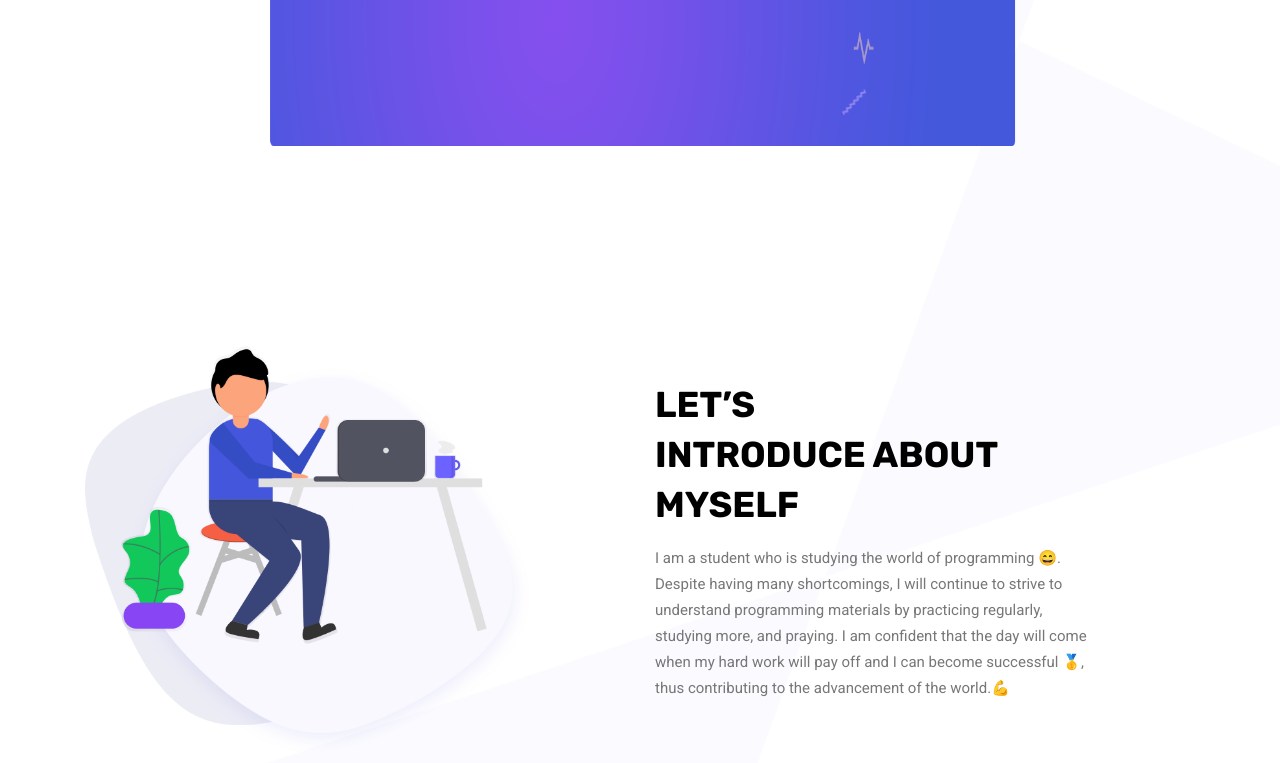
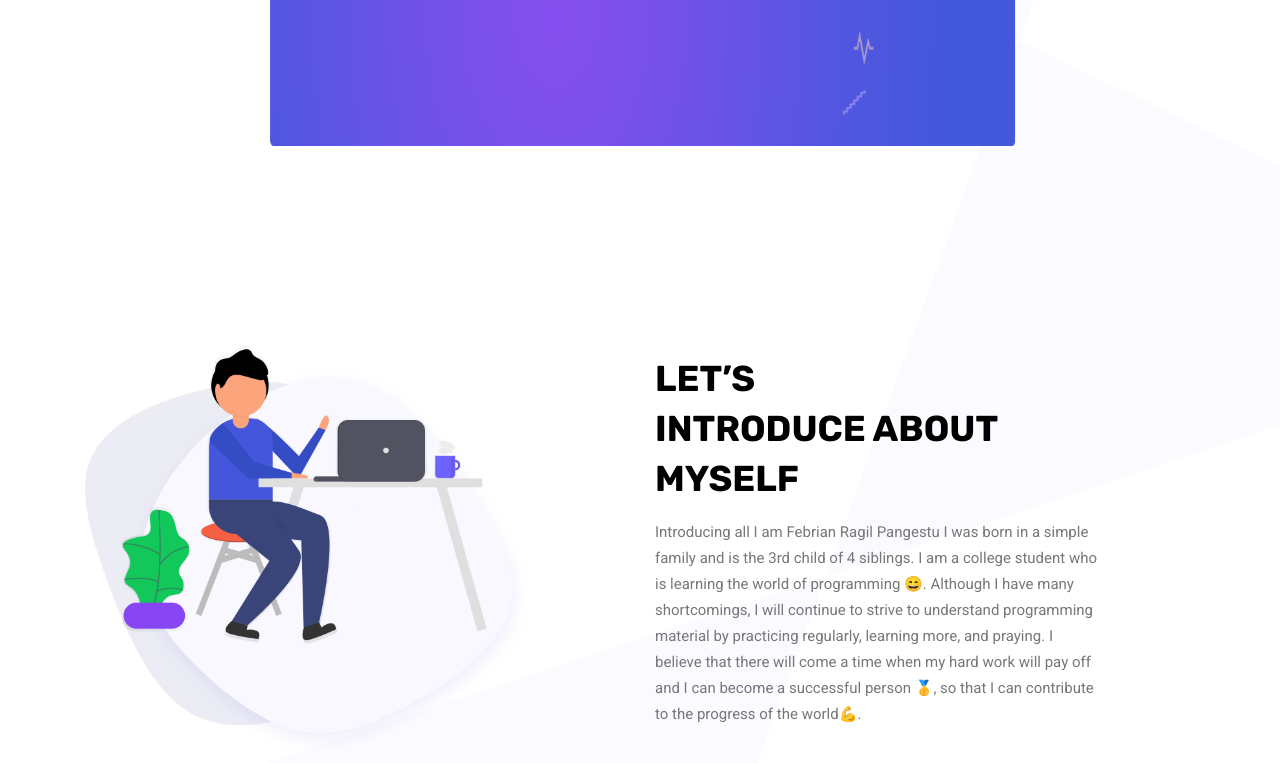
Before and after one commit to koneko-neko/portofolio, a plain HTML site: page about.html in a window 1280 px wide. Shown: the part 339-1102 px from the top of the page. Drawn offline with Linux system fonts and the light colour scheme; some packages are replaced by stand-ins of ours; files whose address does not match are found by name.

Commit message:
Update about.html

```diff
--- a/about.html
+++ b/about.html
@@ -79,10 +79,11 @@
                         <h2>let’s <br>
                             Introduce about <br>
                             myself</h2>
-                        <p>I am a student who is studying the world of programming 😄.
-							Despite having many shortcomings, I will continue to strive to understand programming materials by practicing regularly,
-							studying more, and praying. I am confident that the day will come when my hard work will pay off and I can become successful 🥇,
-							thus contributing to the advancement of the world.💪
+                        <p>Introducing all I am Febrian Ragil Pangestu I was born in a simple family and is the 3rd child of 4 siblings.
+							I am a college student who is learning the world of programming 😄. Although I have many shortcomings,
+							I will continue to strive to understand programming material by practicing regularly, learning more, and praying.
+							I believe that there will come a time when my hard work will pay off and I can become a successful person 🥇,
+							so that I can contribute to the progress of the world💪.
                         </p>
                     </div>
                 </div>
```
